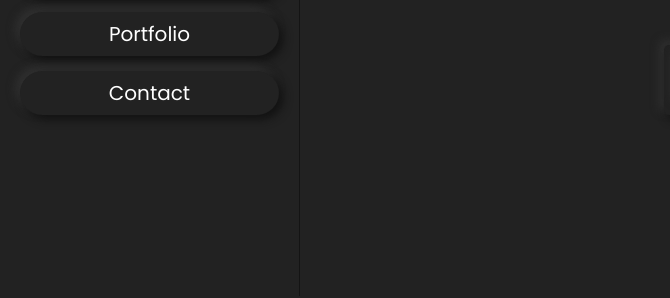
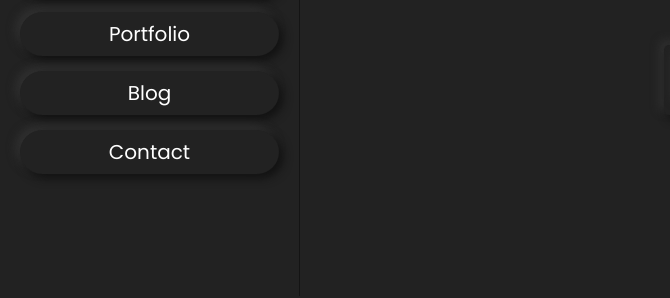
Before and after one commit to Oyinbra/Personal_Portfolio, a plain HTML site: page index.html in a window 1280 px wide. Shown: the part 504-802 px from the top of the page, 0-670 px from the left. Drawn offline with nearby package versions, Linux system fonts and the light colour scheme.

Commit message:
✨ Added my blog link to my portfolio

```diff
--- a/index.html
+++ b/index.html
@@ -33,6 +33,7 @@
             <a href="#about">About</a>
             <a href="#services">Services</a>
             <a href="#portfolio">Portfolio</a>
+            <a href="https://blog-oyn.netlify.app" target="_blank">Blog</a>
             <a href="#contact">Contact</a>
         </nav>
 
```
